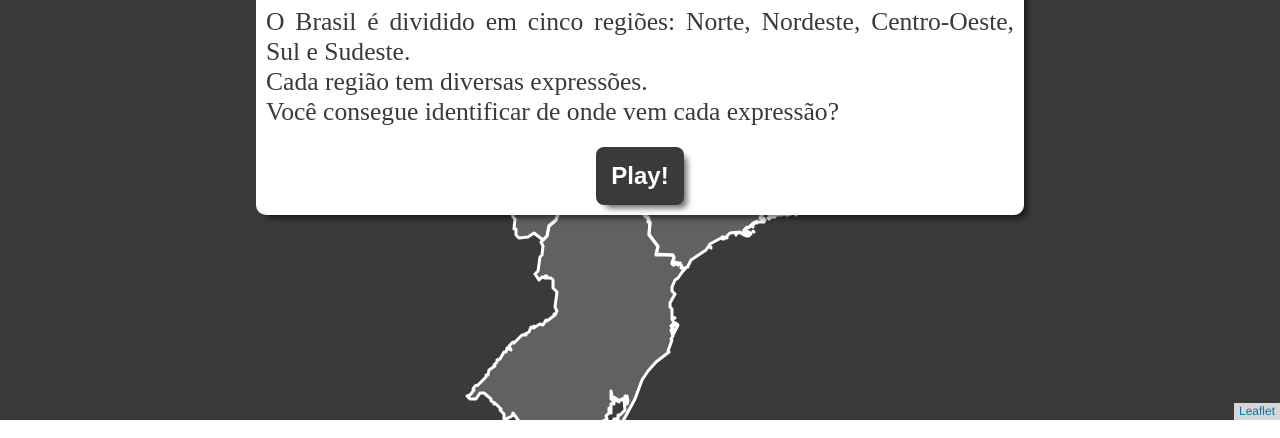
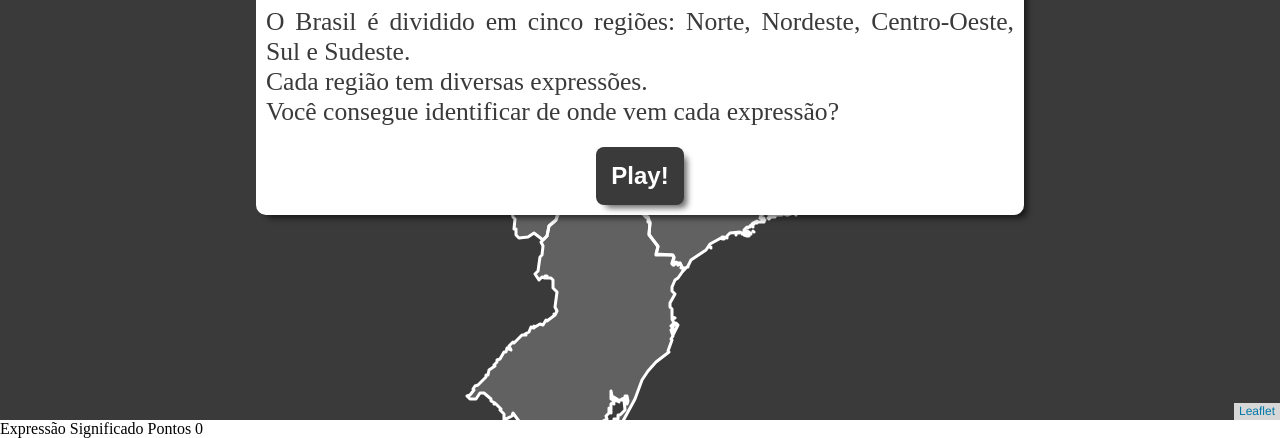
Before and after one commit to Luzaidin/GeoGame, a website built with webpack: page dist/index.html in a window 1280 px wide. Shown: the part 380-818 px from the top of the page. Built offline with nearby package versions, Linux system fonts and the light colour scheme; files whose address does not match are found by name.

Commit message:
refactor: add game status informations

```diff
--- a/dist/index.html
+++ b/dist/index.html
@@ -19,5 +19,14 @@
         Sul e Sudeste.<br> Cada região tem diversas expressões.<br> Você consegue identificar de onde vem cada expressão?</h3>
       <button id="play" class="box-shadow noselect">Play!</button>
     </div>
+
+    <div id="information">
+      <label class="informationText"> Expressão </label>
+      <label id="expression"></label>
+      <label class="informationText"> Significado </label>
+      <label id="meaning"></label>
+      <label class="informationText"> Pontos </label>
+      <label id="points">0</label>
+    </div>
   </body>
 </html>
```
